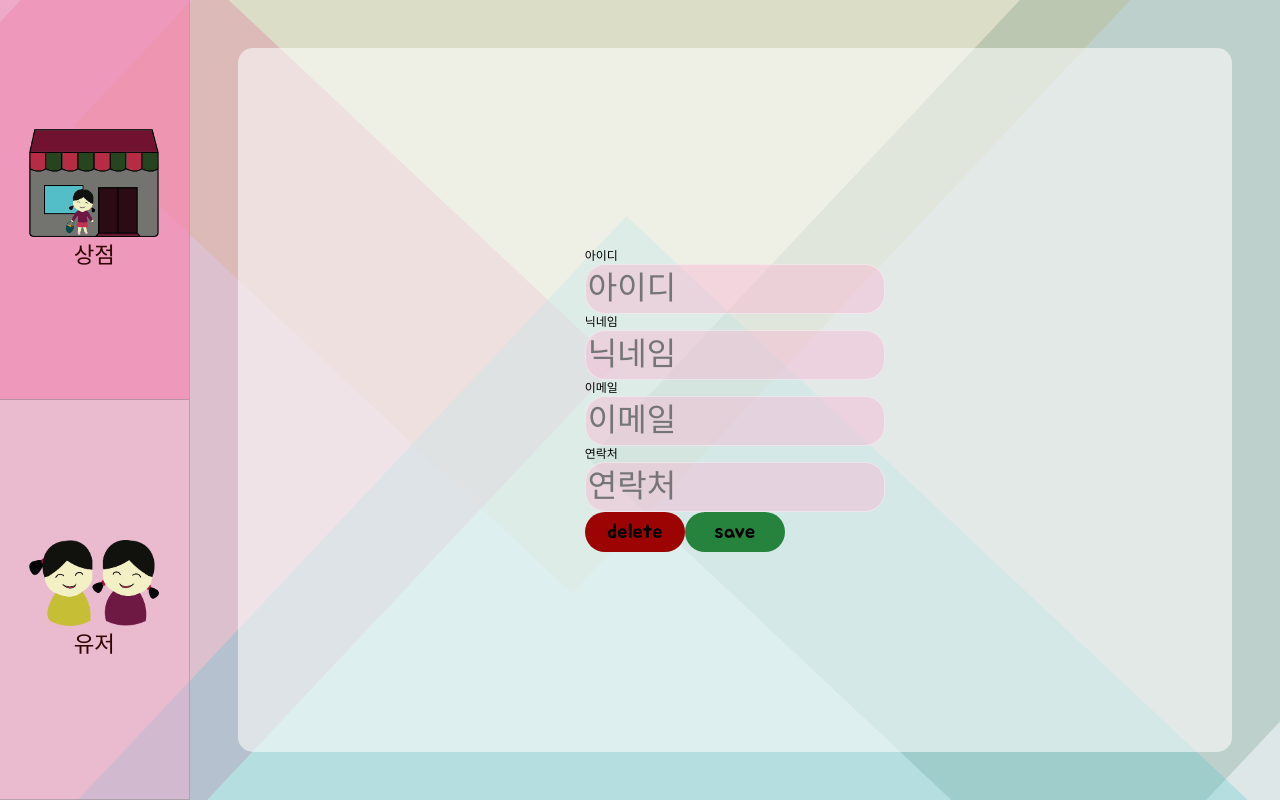
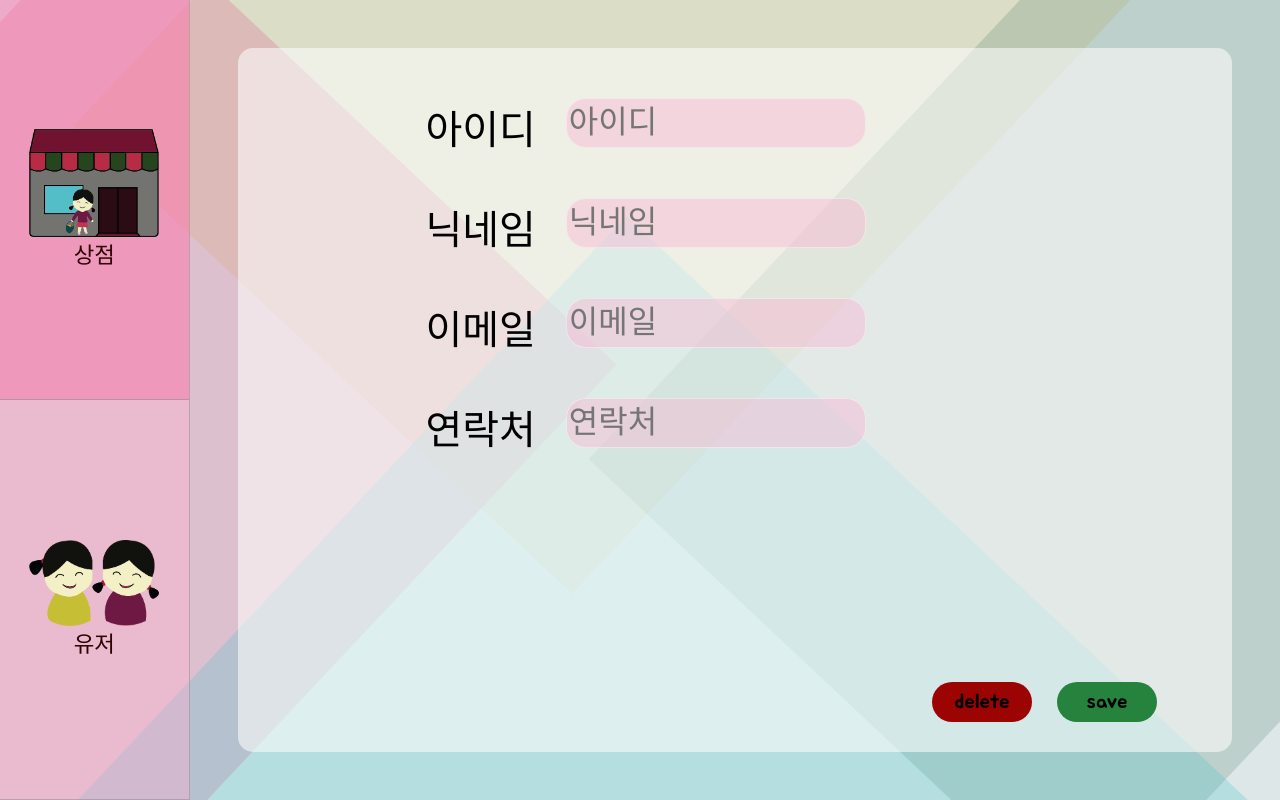
Before and after one commit to angelhackseoul2020/ssasu_market, a Vue app in the folder frontend/: page /admin/adduser in a window 1280 px wide. Built offline with nearby package versions, Linux system fonts and the light colour scheme.

Commit message:
[feat] Make useraddpage
제작 중

```diff
--- a/frontend/src/components/admin/AdminUserAdd.vue
+++ b/frontend/src/components/admin/AdminUserAdd.vue
@@ -1,17 +1,16 @@
 <template>
   <div class="adminUserAddWrap">
+    <div id="adminUserAddLabel">
+      <p id="userIdText">아이디</p>
+      <p id="userNicknameText">닉네임</p>
+      <p id="userEmailText">이메일</p>
+      <p id="userTellText">연락처</p>
+    </div>
     <div class="adminUserAdd">
       <form action method="GET">
-        <label for="userId">아이디</label>
         <input type="text" id="userId" placeholder="아이디" required />
-
-        <label for="userNickname">닉네임</label>
         <input type="text" id="userNickname" placeholder="닉네임" />
-
-        <label for="userEmail">이메일</label>
         <input type="text" id="userEmail" placeholder="이메일" />
-
-        <label for="userTell">연락처</label>
         <input type="text" id="userTell" placeholder="연락처" />
 
         <div class="deleteSave">
@@ -37,6 +36,7 @@ export default {
   box-sizing: border-box;
 }
 .adminUserAddWrap {
+  position: relative;
   margin: 3rem 3rem;
   background-color: rgba(252, 252, 252, 0.589);
   border-radius: 15px;
@@ -44,7 +44,61 @@ export default {
   justify-content: center;
   align-items: center;
 }
+#adminUserAddLabel {
+  position: absolute;
+  width: 30%;
+  height: 100%;
+  left: 0;
+}
+#userIdText {
+  position: absolute;
+  font-size: 40px;
+  right: 0;
+  top: 50px;
+}
+#userNicknameText {
+  position: absolute;
+  font-size: 40px;
+  right: 0;
+  top: 150px;
+}
+#userEmailText {
+  position: absolute;
+  font-size: 40px;
+  right: 0;
+  top: 250px;
+}
+#userTellText {
+  position: absolute;
+  font-size: 40px;
+  right: 0;
+  top: 350px;
+}
 .adminUserAdd {
+  position: absolute;
+  width: 70%;
+  height: 100%;
+  left: 30%;
+}
+#userId {
+  position: absolute;
+  top: 50px;
+  left: 30px;
+}
+#userNickname {
+  position: absolute;
+  top: 150px;
+  left: 30px;
+}
+#userEmail {
+  position: absolute;
+  top: 250px;
+  left: 30px;
+}
+#userTell {
+  position: absolute;
+  top: 350px;
+  left: 30px;
 }
 label {
   display: block;
@@ -77,9 +131,15 @@ button {
   cursor: pointer;
 }
 #delete {
+  position: absolute;
+  bottom: 30px;
+  right: 200px;
   background-color: rgb(156, 4, 4);
 }
 #save {
+  position: absolute;
+  bottom: 30px;
+  right: 75px;
   background-color: #26833d;
 }
 </style>
```
